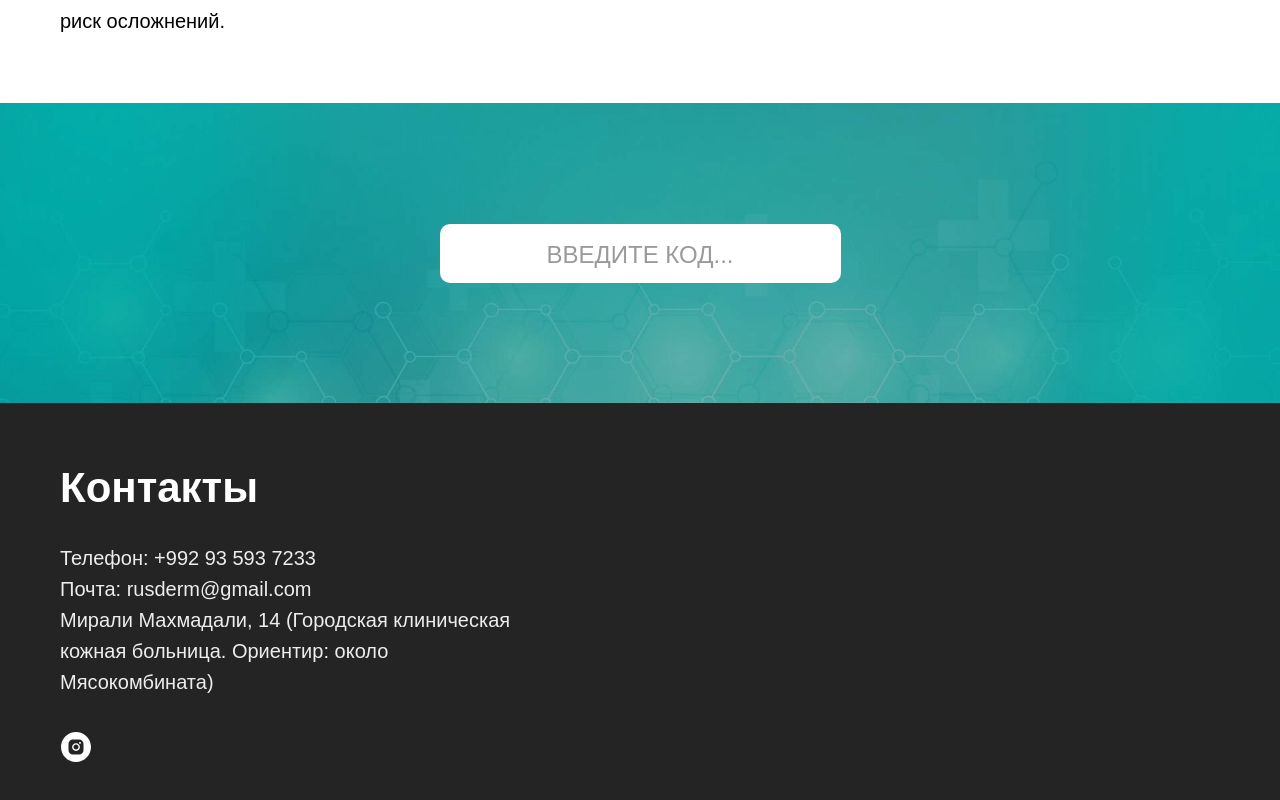
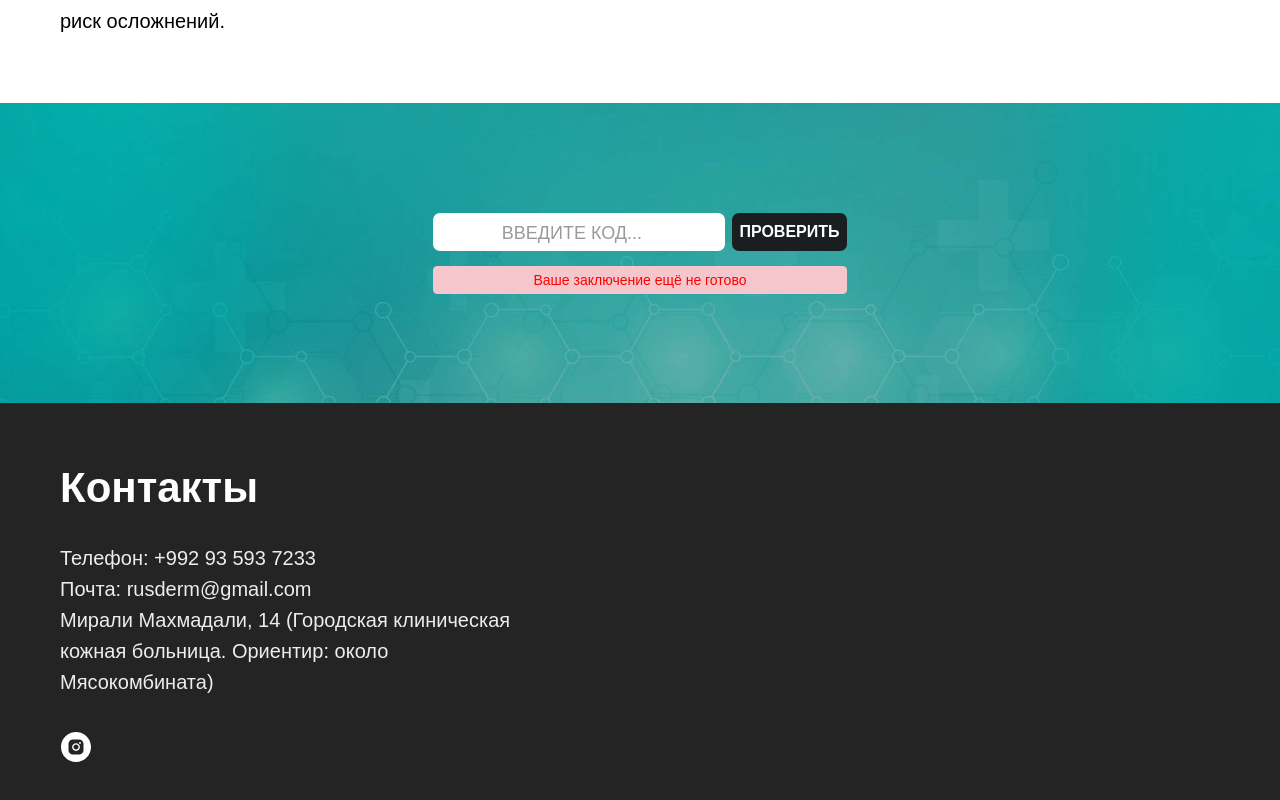
Before and after one commit to davlatsultonov/dermotologist-portfolio, a website built with Vite: page index.html in a window 1280 px wide. Shown: the part 2569-3369 px from the top of the page. Built offline with nearby package versions, Linux system fonts and the light colour scheme; a web font is replaced by a local one.

Commit message:
refactor code sending block

```diff
--- a/index.html
+++ b/index.html
@@ -283,8 +283,14 @@
     <div class="r t-rec">
         <div class="code-block" id="code-block">
             <div class="t-container code-block__inner">
-                <form>
-                    <input type="text" placeholder="Введите код...">
+                <form class="code-block-form">
+                    <div class="code-block-form__content-top">
+                        <input type="number" placeholder="Введите код...">
+                        <button class="code-block-form__btn-submit" type="submit">Проверить</button>
+                    </div>
+                    <small class="code-block-form__input-error">
+                        Ваше заключение ещё не готово
+                    </small>
                 </form>
             </div>
         </div>
--- a/style.scss
+++ b/style.scss
@@ -83,7 +83,7 @@
   height: 300px;
   position: relative;
 
-  @media screen and (max-width: 480px) {
+  @media screen and (max-width: 768px) {
     height: 200px;
   }
 
@@ -108,59 +108,97 @@
     z-index: 1;
   }
 
-  form {
+  &-form {
     display: flex;
+    flex-direction: column;
     justify-content: center;
-    width: 100%;
+    margin: auto;
+    font-family: "TildaSans", sans-serif;
+
+    &__content-top {
+      width: 100%;
+      display: flex;
+      align-items: center;
+
+      @media screen and (max-width: 480px) {
+        flex-direction: column;
+        align-items: stretch;
+      }
+    }
 
     input {
       border: none;
-      padding: 10px 20px 9px;
-      border-radius: 10px;
-      font-size: 28px;
-      line-height: 1.4;
+      height: 36px;
+      border-radius: 7px;
+      font-size: 22px;
+      line-height: 36px;
       font-family: "TildaSans", Arial, sans-serif;
       text-align: center;
+
+      @media screen and (max-width: 480px) {
+        margin-bottom: 10px;
+      }
 
       @media screen and (max-width: 375px) {
         font-size: 18px;
       }
     }
 
-    @media screen and (max-width: 480px) {
-      width: 100%;
+    &__btn-submit {
+      margin-left: 7px;
+      text-transform: uppercase;
+      padding: 0 7px;
+      height: 38px;
+      border-radius: 7px;
+      color: #fefefe;
+      background-color: #1b1e21;
+      border: none;
+      font-weight: 600;
+      cursor: pointer;
+
+      &:hover {
+        background-color: #262a2d;
+      }
+
+      @media screen and (max-width: 480px) {
+        display: block;
+        margin-left: 0;
+      }
+    }
+
+    &__input-error {
+      font-size: 14px;
+      color: red;
+      margin-top: 15px;
+      text-align: center;
+      border: 1px solid #f5c6cb;
+      background-color: #f5c6cb;
+      padding: 5px;
+      border-radius: 0.25rem;
+
+      @media screen and (max-width: 480px) {
+        padding: 3px;
+      }
     }
 
   }
 }
 
 ::placeholder { /* Chrome, Firefox, Opera, Safari 10.1+ */
-  font-size: 24px;
+  font-size: 18px;
   color: #9a9a9a;
   text-transform: uppercase;
   opacity: 1; /* Firefox */
-
-  @media screen and (max-width: 375px) {
-    font-size: 18px;
-  }
 }
 
 :-ms-input-placeholder { /* Internet Explorer 10-11 */
-  font-size: 24px;
+  font-size: 18px;
   color: #9a9a9a;
   text-transform: uppercase;
-
-  @media screen and (max-width: 375px) {
-    font-size: 18px;
-  }
 }
 
 ::-ms-input-placeholder { /* Microsoft Edge */
-  font-size: 24px;
+  font-size: 18px;
   color: #9a9a9a;
   text-transform: uppercase;
-
-  @media screen and (max-width: 375px) {
-    font-size: 18px;
-  }
 }
--- a/vite.config.js
+++ b/vite.config.js
@@ -2,8 +2,6 @@ import {defineConfig} from "vite";
 
 export default defineConfig(({ command, mode, ssrBuild }) => {
     const isProduction = mode === 'production';
-
-    console.log(command)
 
     return {
         base: isProduction ? '/dermotologist-portfolio/' : '',
```
